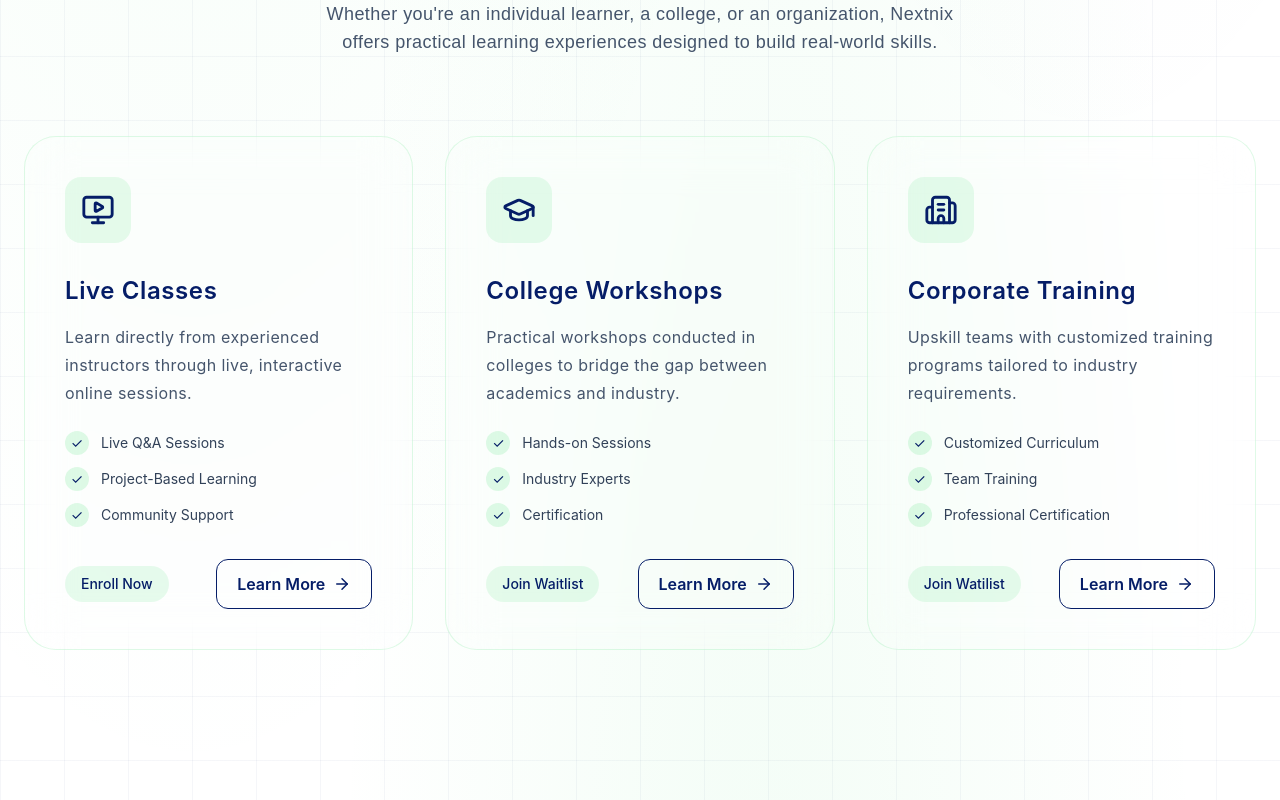
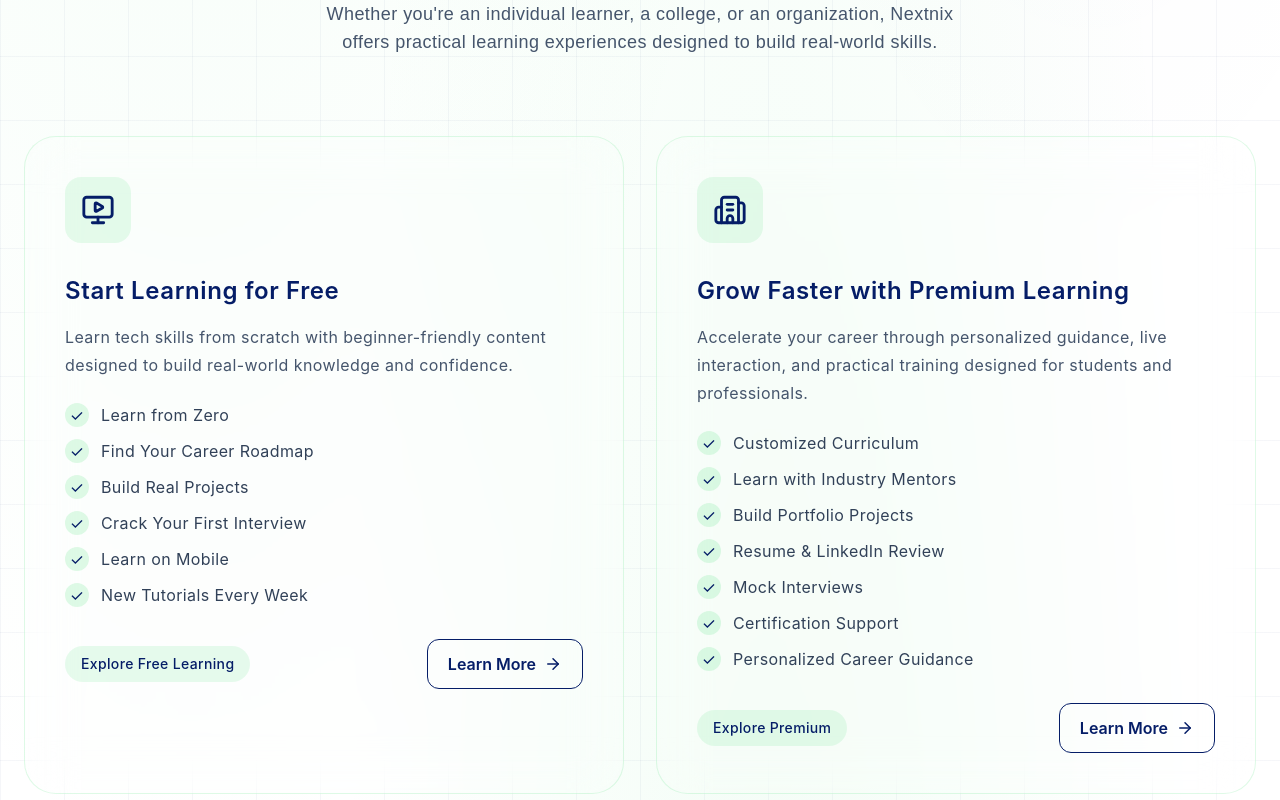
Before and after one commit to SwaroopArya65/Nextnix-Learn-Tech.-Build-Real-Skills, a React (Vite) app in the folder Client/: page / in a window 1280 px wide. Shown: the part 4040-4840 px from the top of the page. Built offline with nearby package versions, Linux system fonts and the light colour scheme.

Commit message:
Change UI & add new formate version style & Update routing

```diff
--- a/Client/src/components/common/Footer.jsx
+++ b/Client/src/components/common/Footer.jsx
@@ -14,6 +14,7 @@
     FolderKanban,
     Map,
 } from "lucide-react";
+import { VERSION_INFO } from "../../config/version";
 
 const exploreLinks = [
     { name: "Home", path: "/" },
@@ -214,14 +215,15 @@
                             reserved.
                         </p>
                         <p className="text-base text-slate-500 font-inter tracking-wider mt-4">
-                            Last Updated On :  {new Date().toLocaleString("en-IN", {
+                            {/* Last Updated On :  {new Date().toLocaleString("en-IN", {
                                 day: "2-digit",
                                 month: "long",
                                 year: "numeric",
                                 hour: "2-digit",
                                 minute: "2-digit",
-                                // second: "2-digit",
-                            })}
+                                second: "2-digit",
+                            })} */}
+                            Last Updated :- {VERSION_INFO.lastUpdated}
                         </p>
 
                         {/* Social Icons */}
@@ -240,7 +242,7 @@
                                 </button>
                             ))} */}
 
-                            Version : 1.11.13
+                            Version : {VERSION_INFO.version}
                         </div>
                     </div>
                 </div>
--- a/Client/src/components/learn/LearningRoadmap.jsx
+++ b/Client/src/components/learn/LearningRoadmap.jsx
@@ -50,7 +50,7 @@
 
 export default function LearningRoadmap() {
     return (
-        <section className="py-24">
+        <section id="roadmap" className="py-24">
             <div className="mx-auto max-w-6xl px-6">
 
                 {/* Heading */}
--- a/Client/src/components/services/WhyChooseNextnix.jsx
+++ b/Client/src/components/services/WhyChooseNextnix.jsx
@@ -49,7 +49,7 @@
 
 export default function WhyChooseNextnix() {
     return (
-        <section className="py-24">
+        <section id="why-choose-nextnix" className="py-24">
             <div className="mx-auto max-w-7xl px-6 lg:px-8">
 
                 {/* Heading */}
--- /dev/null
+++ b/Client/src/config/version.js
@@ -0,0 +1,7 @@
+// src/config/version.js
+
+export const VERSION_INFO = {
+  version: "2.12.14",
+
+  lastUpdated: "2026-07-18 at 4:16 PM",
+};
--- a/Client/src/pages/Home.jsx
+++ b/Client/src/pages/Home.jsx
@@ -91,7 +91,7 @@
         },
         {
             title: "🧭 Career Roadmaps",
-            path: "#",
+            path: "/learn#roadmap",
         },
         {
             title: "🖥️ Real Projects",
@@ -99,15 +99,15 @@
         },
         {
             title: "🎯 Interview Preparation",
-            path: "#",
+            // path: "#",
         },
         {
             title: "💼 Job Ready Skills",
-            path: "#",
+            path: "/learn#latest-tutorials",
         },
         {
             title: "📱 Learn on Mobile",
-            path: "#",
+            // path: "/learn#latest-tutorials",
         },
     ];
 
@@ -198,45 +198,52 @@
     const services = [
         {
             icon: MonitorPlay,
-            title: "Live Classes",
+            title: "Start Learning for Free",
             description:
-                "Learn directly from experienced instructors through live, interactive online sessions.",
+                "Learn tech skills from scratch with beginner-friendly content designed to build real-world knowledge and confidence.",
             features: [
-                "Live Q&A Sessions",
-                "Project-Based Learning",
-                "Community Support",
+                "Learn from Zero",
+                "Find Your Career Roadmap",
+                "Build Real Projects",
+                "Crack Your First Interview",
+                "Learn on Mobile",
+                "New Tutorials Every Week",
             ],
-            status: "Enroll Now",
+            status: "Explore Free Learning",
             buttonText: "Join Live Batch",
-            path: "/services/live-classes",
+            path: "/services#service-cards"
         },
-        {
-            icon: GraduationCap,
-            title: "College Workshops",
-            description:
-                "Practical workshops conducted in colleges to bridge the gap between academics and industry.",
-            features: [
-                "Hands-on Sessions",
-                "Industry Experts",
-                "Certification",
-            ],
-            status: "Join Waitlist",
-            buttonText: "Request Workshop",
-            path: "/services/college-workshops",
-        },
+        // {
+        //     icon: GraduationCap,
+        //     title: "College Workshops",
+        //     description:
+        //         "Practical workshops conducted in colleges to bridge the gap between academics and industry.",
+        //     features: [
+        //         "Hands-on Sessions",
+        //         "Industry Experts",
+        //         "Certification",
+        //     ],
+        //     status: "Join Waitlist",
+        //     buttonText: "Request Workshop",
+        //     path: "/services/college-workshops",
+        // },
         {
             icon: Building2,
-            title: "Corporate Training",
+            title: "Grow Faster with Premium Learning",
             description:
-                "Upskill teams with customized training programs tailored to industry requirements.",
+                "Accelerate your career through personalized guidance, live interaction, and practical training designed for students and professionals.",
             features: [
                 "Customized Curriculum",
-                "Team Training",
-                "Professional Certification",
+                "Learn with Industry Mentors",
+                "Build Portfolio Projects",
+                "Resume & LinkedIn Review",
+                "Mock Interviews",
+                "Certification Support",
+                "Personalized Career Guidance",
             ],
-            status: "Join Watilist",
+            status: "Explore Premium",
             buttonText: "Contact Us",
-            path: "/services/corporate-training",
+            path: "/services#why-choose-nextnix",
         },
     ];
 
@@ -325,7 +332,7 @@
                             </button>
 
                             <button
-                                onClick={handleSubscribe}
+                                onClick={handleExplore.bind(null, "/services")}
                                 className="cursor-pointer flex w-full items-center justify-center gap-2 rounded-md border border-[#051D67] bg-white px-6 py-3 font-semibold font-inter tracking-wide text-[#051D67] transition hover:border-[#5EE587] hover:bg-[#5EE587]/10 sm:w-auto"
                             >
                                 <Briefcase size={20} />
@@ -731,16 +738,16 @@
                             </span>
 
                             <h2 className="mt-6 text-4xl font-semibold font-space-grotesk tracking-wide text-[#051D67] md:text-5xl">
-                                Helping You
+                                From Free Learning
                                 <br />
-                                Learn Beyond YouTube.
+                                to Professional Training
                             </h2>
                             <p className="mx-auto mt-6 max-w-2xl text-lg font-space-grotesk tracking-wide text-slate-600">
                                 Whether you're an individual learner, a college, or an organization, Nextnix offers practical learning experiences designed to build real-world skills.
                             </p>
                         </div>
 
-                        <div className="mt-20 grid gap-8 md:grid-cols-3">
+                        <div className="mt-20 grid gap-8 md:grid-cols-2">
                             {services.map((service, index) => {
                                 const Icon = service.icon;
 
@@ -770,7 +777,7 @@
                                             {service.features.map((feature, i) => (
                                                 <li
                                                     key={i}
-                                                    className="flex items-center gap-3 text-sm font-inter text-slate-700"
+                                                    className="flex items-center gap-3 text-md font-inter text-slate-700 tracking-wide"
                                                 >
                                                     <span className="flex h-6 w-6 items-center justify-center rounded-full bg-[#5EE587]/20 text-[#051D67]">
                                                         ✓
@@ -783,7 +790,7 @@
                                         {/* Footer */}
                                         <div className="mt-8 flex flex-col gap-4 sm:flex-row sm:items-center sm:justify-between">
 
-                                            <span className="inline-flex w-fit items-center justify-center rounded-full bg-[#5EE587]/15 px-4 py-2 text-sm font-medium font-inter text-[#051D67]">
+                                            <span className="inline-flex w-fit items-center justify-center rounded-full bg-[#5EE587]/15 px-4 py-2 text-sm font-medium tracking-wide font-inter text-[#051D67]">
                                                 {service.status}
                                             </span>
 
```
